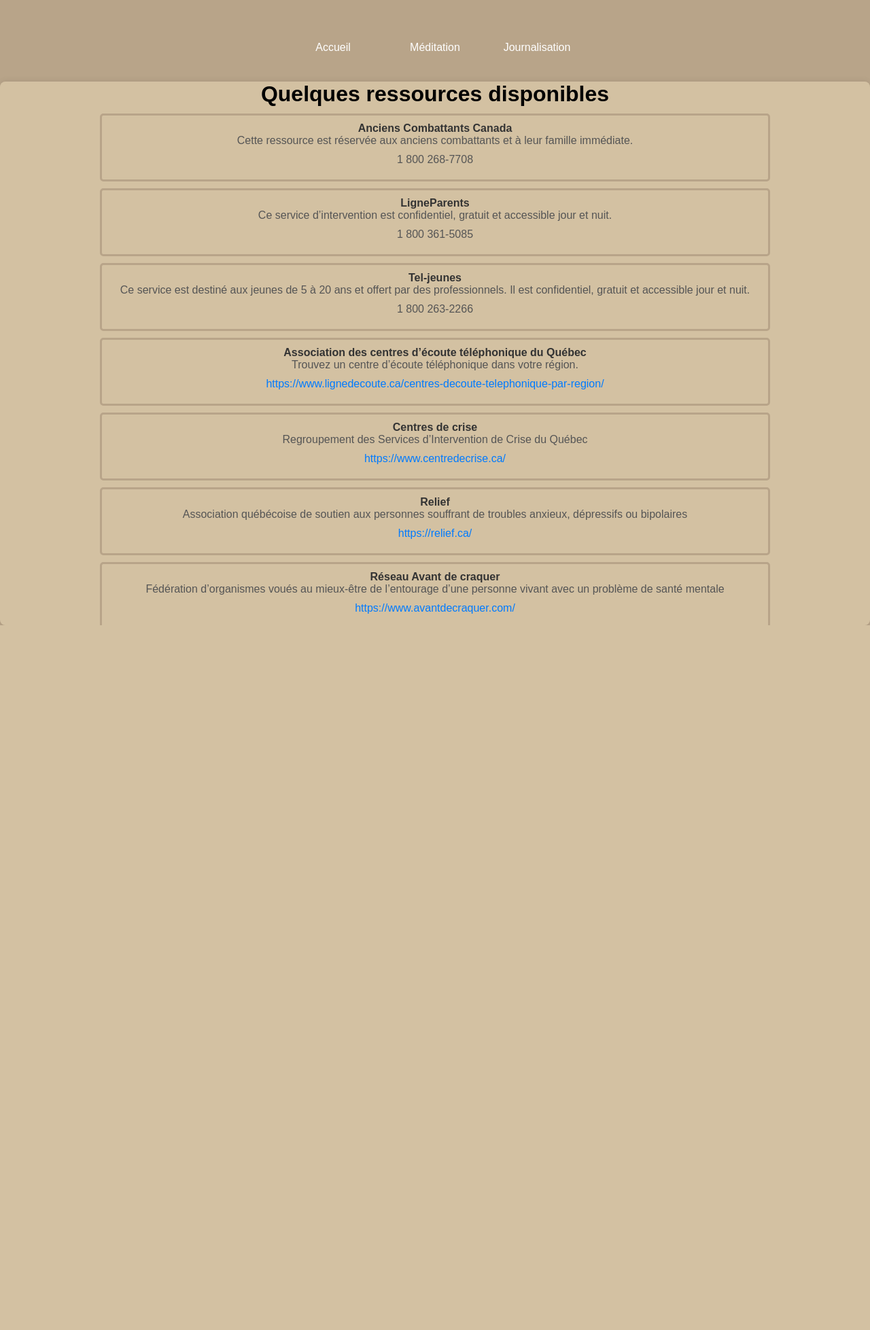
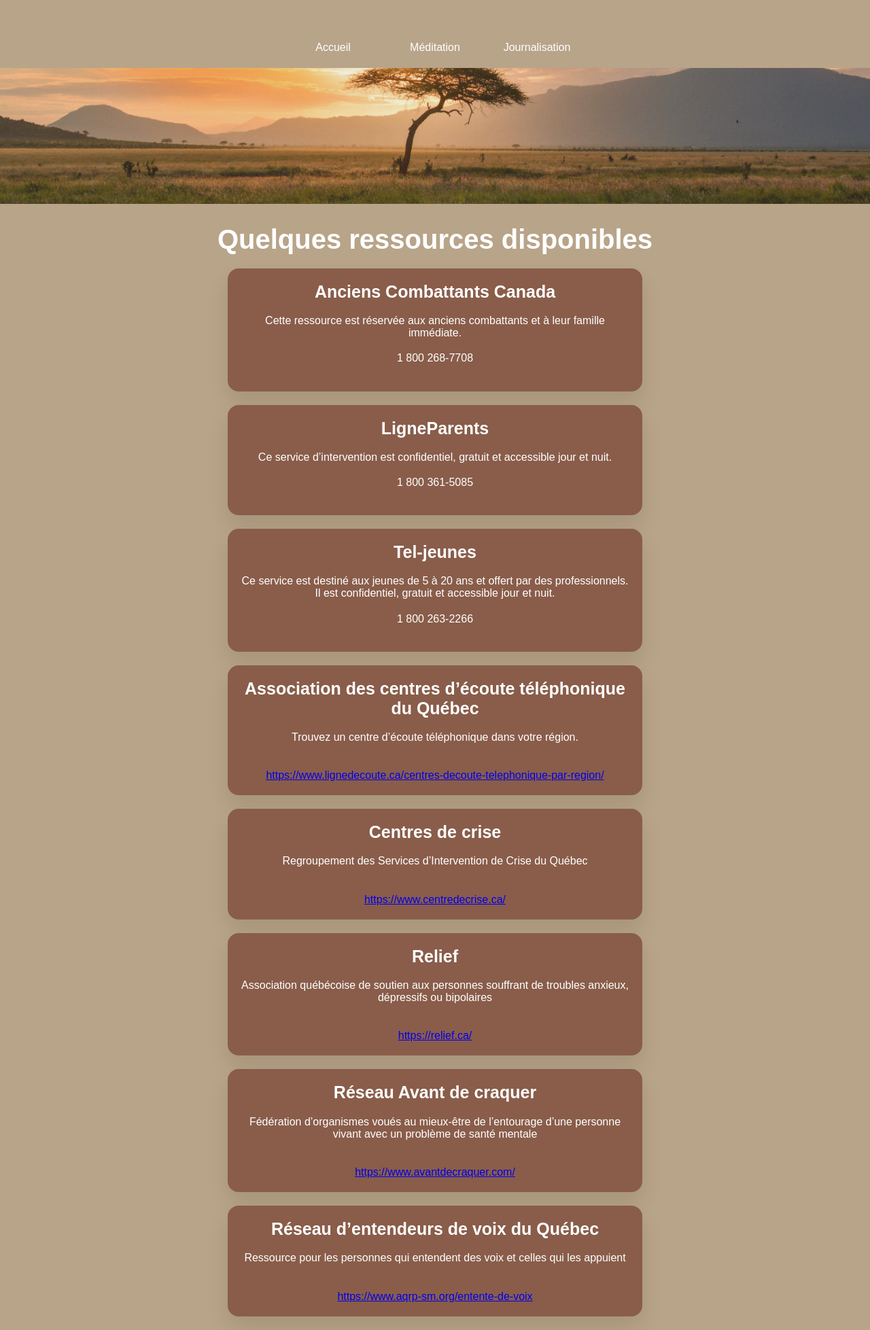
Before and after one commit to Capucinoxx/ift215-projet, a Flask app: page / in a window 1280 px wide. Shown: the whole page at 68% size. Before the commit the page ends 920 px from the top, so only its background shows below. Run offline with Flask 3, Linux system fonts and the light colour scheme.

Commit message:
Ajout de la musique à chaque page et fix du styling de l'accueil

```diff
--- a/app/static/ressources.js
+++ b/app/static/ressources.js
@@ -58,10 +58,10 @@ function genererRessources(data) {
   for (let indice in data.ressources_generales) {
     let ressource = data.ressources_generales[indice];
     innerHTML +=
-      '<article class="pdv-item">' +
-      "<h1>" +
+      "<li>" +
+      "<h3>" +
       ressource.nom +
-      "</h1>" +
+      "</h3>" +
       "<p>" +
       ressource.description +
       "</p>" +
@@ -75,7 +75,7 @@ function genererRessources(data) {
         </a>`
         : "") +
       "</p>" +
-      "</article>";
+      "</li>";
   }
 
   section.innerHTML = innerHTML;
--- a/app/static/styles.css
+++ b/app/static/styles.css
@@ -199,41 +199,55 @@ td:hover {
   object-fit: cover;
 }
 
-.ressources {
-  width: 100%;
-  margin: 20px auto;
-  background-color: var(--light-background);
-  box-shadow: 0 0 10px var(--shadow);
-  border-radius: 8px;
-  overflow-y: auto;
-  min-height: 800px;
+/* Page accueil */
+.ressources-wrapper {
+  max-width: 650px;
+  position: relative;
+  margin-bottom: 20px;
+  top: 200px;
+}
+
+.ressources-wrapper li {
+  display: flex;
+  align-items: center;
+  gap: 1.2rem;
+  background: var(--card);
+  padding: 20px;
+  border-radius: 1rem;
+  box-shadow: 0 15px 30px var(--shadow);
+  counter-increment: list-item;
+  margin: 20px;
+  color: var(--white);
+}
+
+.ressources-wrapper li {
+  animation: fadeIn 0.5s ease-in-out;
+  display: flex;
+  flex-direction: column;
+  transition: all 500ms;
+}
+
+.ressources-wrapper h1 {
+  font-size: 40px;
+  color: var(--white);
+  text-align: center;
+  margin-top: 30px;
+}
+
+.ressources-wrapper h3 {
+  font-size: 25px;
+  color: var(--white);
   text-align: center;
 }
 
-.pdv-item {
-  background-color: var(--light-background);
-  border: 3px solid var(--background);
-  padding: 10px;
-  margin: 10px;
-  border-radius: 5px;
-  width: 75%;
-  margin-left: auto;
-  margin-right: auto;
+.ressources-wrapper p {
+  gap: 1.2rem;
+  text-align: center;
 }
 
-.pdv-item h1 {
-  font-size: 1em;
-  color: var(--dark-grey);
-}
-
-.pdv-item p {
-  margin: 0 0 10px;
-  color: var(--light-grey);
-}
-
-.pdv-item a {
-  color: var(--blue);
-  text-decoration: none;
+.ressources-wrapper li:hover {
+  transform: translateY(-2px);
+  box-shadow: 0 15px 30px var(--shadow-2);
 }
 
 #calendar-body {
@@ -350,7 +364,7 @@ opacity: 1;
   width: 150px;
 }
 
-.deroulant:hover .btn-deroulant{
+.deroulant:hover .btn-deroulant {
   background-color: var(--light-blue);
   border-radius: 0%;
 }
@@ -452,7 +466,6 @@ opacity: 1;
   }
 }
 
-
 /* Page Auth */
 
 .form-container {
@@ -494,7 +507,8 @@ input {
   box-sizing: border-box;
 }
 
-#username, #password {
+#username,
+#password {
   background-color: var(--input-field);
   border: 1px solid var(--input-field);
   border-radius: 5px;
@@ -546,7 +560,8 @@ input {
 }
 
 @keyframes breathe {
-  0%, 100% {
+  0%,
+  100% {
     transform: translate(-50%, -50%) scale(1);
   }
   50% {
@@ -556,10 +571,10 @@ input {
     transform: translate(-50%, -50%) scale(1);
   }
   0% {
-    --circle-text: 'inspire'
+    --circle-text: "inspire";
   }
   100% {
-    --circle-text: 'expire'
+    --circle-text: "expire";
   }
 }
 
--- a/app/templates/index.html
+++ b/app/templates/index.html
@@ -10,20 +10,30 @@
     <title>Sante Mentale</title>
   </head>
   <body>
+    <audio autoplay="autoplay" controls preload="auto" style="display: none">
+      <source
+        src="{{ url_for('static', filename='meditation/meditation.mp3') }}"
+      />
+    </audio>
     <div class="menu-bar">
       <div class="menu-item"><a href="#">Accueil</a></div>
       <div class="deroulant">
-        <a href="/meditation"><button class="btn-deroulant">Méditation</button></a>
+        <a href="/meditation"
+          ><button class="btn-deroulant">Méditation</button></a
+        >
         <div class="sous-menu">
-        <a href="/game">Jeu interactif</a>
+          <a href="/game">Jeu interactif</a>
 
-        <a href="/seance">Séance méditation</a>
-        <a href="/astuces">Trucs et astuces</a>
+          <a href="/seance">Séance méditation</a>
+          <a href="/astuces">Trucs et astuces</a>
         </div>
       </div>
       <div class="menu-item"><a href="/emotions">Journalisation</a></div>
     </div>
-    <div class="ressources">
+    <div class="banner-image">
+      <img src="../static/meditation/sunset-tree.jpg" alt="arbre" />
+    </div>
+    <div class="ressources-wrapper">
       <h1>Quelques ressources disponibles</h1>
       <div id="pdv-flex"></div>
     </div>
```
Also changed, not shown: app/static/game.js (+18 -19 lines), app/templates/clicker_game.html (+16 -6 lines), app/templates/journalisation.html (+16 -6 lines), app/static/meditation/sunset-tree.jpg (added). Lines whose indentation alone changed are shown as unchanged.
